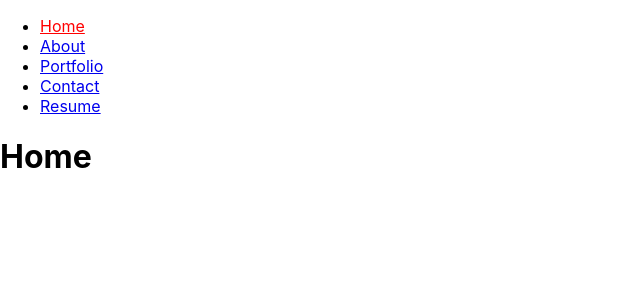
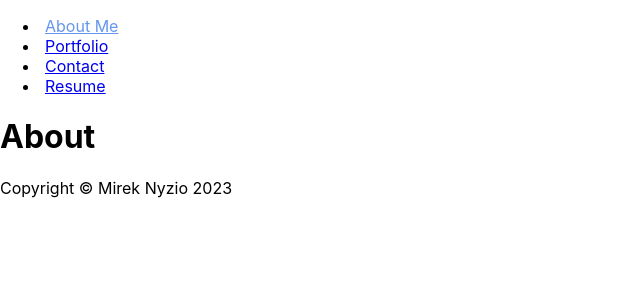
Before and after one commit to mnyzio/react-portfolio, a React (Create React App) app: page / in a window 1280 px wide. Shown: the top 300 px of the page, without its empty margins (0-640 px from the left). Built offline with nearby package versions, Linux system fonts and the light colour scheme.

Commit message:
completed router, pages and components templates

```diff
--- a/src/App.css
+++ b/src/App.css
@@ -37,6 +37,14 @@
   }
 }
 
-.active {
-  color: red;
+.nav-link {
+  padding: 5px;
 }
+
+.nav-link:hover {
+  color: seagreen;
+}
+
+.nav-link.active {
+  color: cornflowerblue;
+}
--- a/src/App.js
+++ b/src/App.js
@@ -1,32 +1,30 @@
-import { NavLink, Route, Routes } from "react-router-dom";
+// Libraries
+import { Route, Routes } from "react-router-dom";
+// Styles
 import './App.css';
+// Pages
 import Home from './pages/Home';
 import About from "./pages/About";
 import Portfolio from "./pages/Portfolio";
 import Contact from "./pages/Contact";
 import Resume from "./pages/Resume";
 import NotFound from "./pages/NotFound";
+// Components
+import NavBar from "./components/NavBar";
+import Footer from "./components/Footer";
 
 function App() {
   return (
     <>
-    <nav>
-      <ul>
-        <li><NavLink to={'/'}>Home</NavLink></li>
-        <li><NavLink to={'/about'}>About</NavLink></li>
-        <li><NavLink to={'/portfolio'}>Portfolio</NavLink></li>
-        <li><NavLink to={'/contact'}>Contact</NavLink></li>
-        <li><NavLink to={'/resume'}>Resume</NavLink></li>
-      </ul>
-    </nav>
+    <NavBar />
     <Routes>
-      <Route path='/' element={<Home />} />
-      <Route path='/about' element={<About />} />
+      <Route path='/' element={<About />} />
       <Route path='/portfolio' element={<Portfolio />} />
       <Route path='/contact' element={<Contact />} />
       <Route path='/resume' element={<Resume />} />
       <Route path='*' element={<NotFound />} />
     </Routes>
+    <Footer />
   </>
   )
 }
--- /dev/null
+++ b/src/components/Footer.js
@@ -0,0 +1,10 @@
+function Footer() {
+    return (
+        <footer>
+            {/* <!-- Copyright section --> */}
+            <p>Copyright © Mirek Nyzio {new Date().getFullYear()}</p>
+        </footer>
+    )
+};
+
+export default Footer;
--- /dev/null
+++ b/src/components/NavBar.js
@@ -0,0 +1,16 @@
+import { NavLink } from "react-router-dom";
+
+function NavBar() {
+    return (
+        <nav>
+            <ul>
+                <li><NavLink to={'/'} className={"nav-link"}>About Me</NavLink></li>
+                <li><NavLink to={'/portfolio'} className={"nav-link"}>Portfolio</NavLink></li>
+                <li><NavLink to={'/contact'} className={"nav-link"}>Contact</NavLink></li>
+                <li><NavLink to={'/resume'} className={"nav-link"} >Resume</NavLink></li>
+            </ul>
+        </nav>
+    )
+}
+
+export default NavBar;
--- a/src/pages/NotFound.js
+++ b/src/pages/NotFound.js
@@ -2,6 +2,7 @@ import React, { useState, useEffect } from 'react';
 import { Navigate } from 'react-router-dom';
 
 function NotFound(){
+    // Navigate back to home page
     return <Navigate to="/" />
 }
 
```
Also changed, not shown: 1 other file (tests, documents, lock files or other folders).
